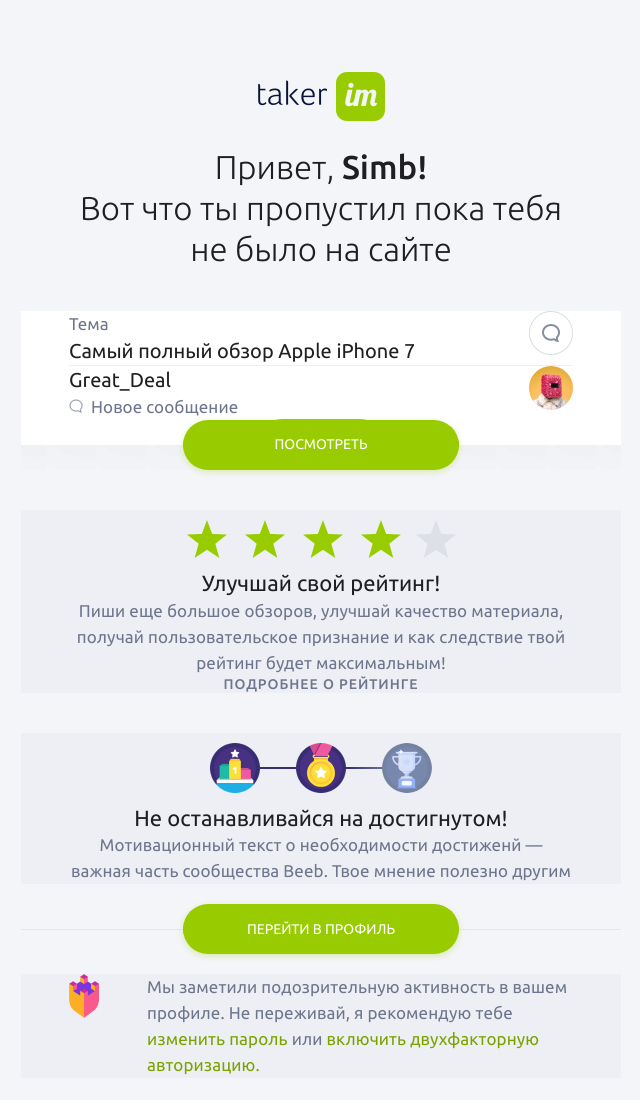
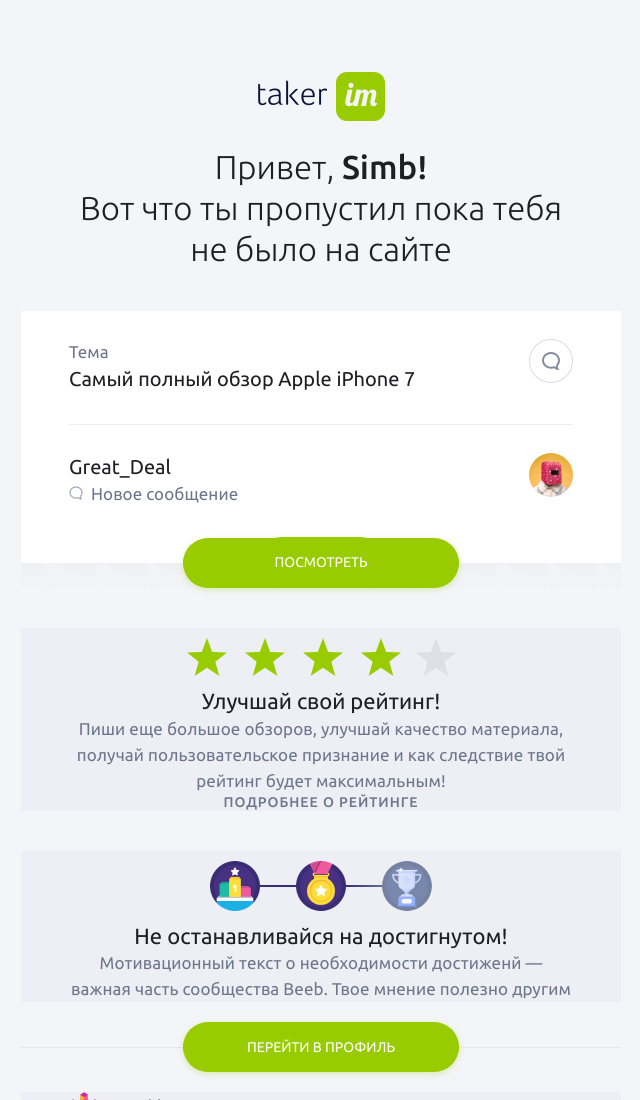
Before and after one commit to allkrain/takerIm, a plain HTML site: page index.html in a window 1280 px wide. Shown: the top 1100 px of the page, without its empty margins (319-959 px from the left). Drawn offline with Linux system fonts and the light colour scheme.

Commit message:
Update 2018-08-30T09:04:43.859Z

```diff
--- a/index.html
+++ b/index.html
@@ -263,18 +263,18 @@
 
             <tr>
               <td
-                 width="600px"
-              >
-
-      <table
-         align="center" border="0" cellpadding="0" cellspacing="0" style="width:600px;" width="600"
-      >
-        <tr>
-          <td style="line-height:0px;font-size:0px;mso-line-height-rule:exactly;">
-      <![endif]-->
-
-
-      <div style="font-family: Effra, Ubuntu, Arial, Helvetica, sans-serif; Margin: 0px auto; max-width: 600px;">
+                 class="news-item-outlook" width="600px"
+              >
+
+      <table
+         align="center" border="0" cellpadding="0" cellspacing="0" class="news-item-outlook" style="width:600px;" width="600"
+      >
+        <tr>
+          <td style="line-height:0px;font-size:0px;mso-line-height-rule:exactly;">
+      <![endif]-->
+
+
+      <div class="news-item" style="font-family: Effra, Ubuntu, Arial, Helvetica, sans-serif; Margin: 0px auto; max-width: 600px;">
 
         <table align="center" border="0" cellpadding="0" cellspacing="0" role="presentation" style="width:100%;">
           <tbody>
@@ -290,7 +290,7 @@
             >
           <![endif]-->
 
-      <div class="mj-column-per-100 outlook-group-fix white" style="font-family: Effra, Ubuntu, Arial, Helvetica, sans-serif; background-color: white; font-size: 0; line-height: 0; text-align: left; display: inline-block; width: 100%; direction: ltr;">
+      <div class="mj-column-per-100 outlook-group-fix white" style="font-family: Effra, Ubuntu, Arial, Helvetica, sans-serif; background-color: white; padding-top: 28px; padding-bottom: 31px; font-size: 0; line-height: 0; text-align: left; display: inline-block; width: 100%; direction: ltr;">
         <!--[if mso | IE]>
         <table  role="presentation" border="0" cellpadding="0" cellspacing="0">
           <tr>
@@ -470,18 +470,18 @@
 
             <tr>
               <td
-                 width="600px"
-              >
-
-      <table
-         align="center" border="0" cellpadding="0" cellspacing="0" style="width:600px;" width="600"
-      >
-        <tr>
-          <td style="line-height:0px;font-size:0px;mso-line-height-rule:exactly;">
-      <![endif]-->
-
-
-      <div style="font-family: Effra, Ubuntu, Arial, Helvetica, sans-serif; Margin: 0px auto; max-width: 600px;">
+                 class="news-item-outlook" width="600px"
+              >
+
+      <table
+         align="center" border="0" cellpadding="0" cellspacing="0" class="news-item-outlook" style="width:600px;" width="600"
+      >
+        <tr>
+          <td style="line-height:0px;font-size:0px;mso-line-height-rule:exactly;">
+      <![endif]-->
+
+
+      <div class="news-item" style="font-family: Effra, Ubuntu, Arial, Helvetica, sans-serif; Margin: 0px auto; max-width: 600px;">
 
         <table align="center" border="0" cellpadding="0" cellspacing="0" role="presentation" style="width:100%;">
           <tbody>
@@ -497,7 +497,7 @@
             >
           <![endif]-->
 
-      <div class="mj-column-per-100 outlook-group-fix white" style="font-family: Effra, Ubuntu, Arial, Helvetica, sans-serif; background-color: white; font-size: 0; line-height: 0; text-align: left; display: inline-block; width: 100%; direction: ltr;">
+      <div class="mj-column-per-100 outlook-group-fix white" style="font-family: Effra, Ubuntu, Arial, Helvetica, sans-serif; background-color: white; padding-top: 28px; padding-bottom: 31px; font-size: 0; line-height: 0; text-align: left; display: inline-block; width: 100%; direction: ltr;">
         <!--[if mso | IE]>
         <table  role="presentation" border="0" cellpadding="0" cellspacing="0">
           <tr>
```
